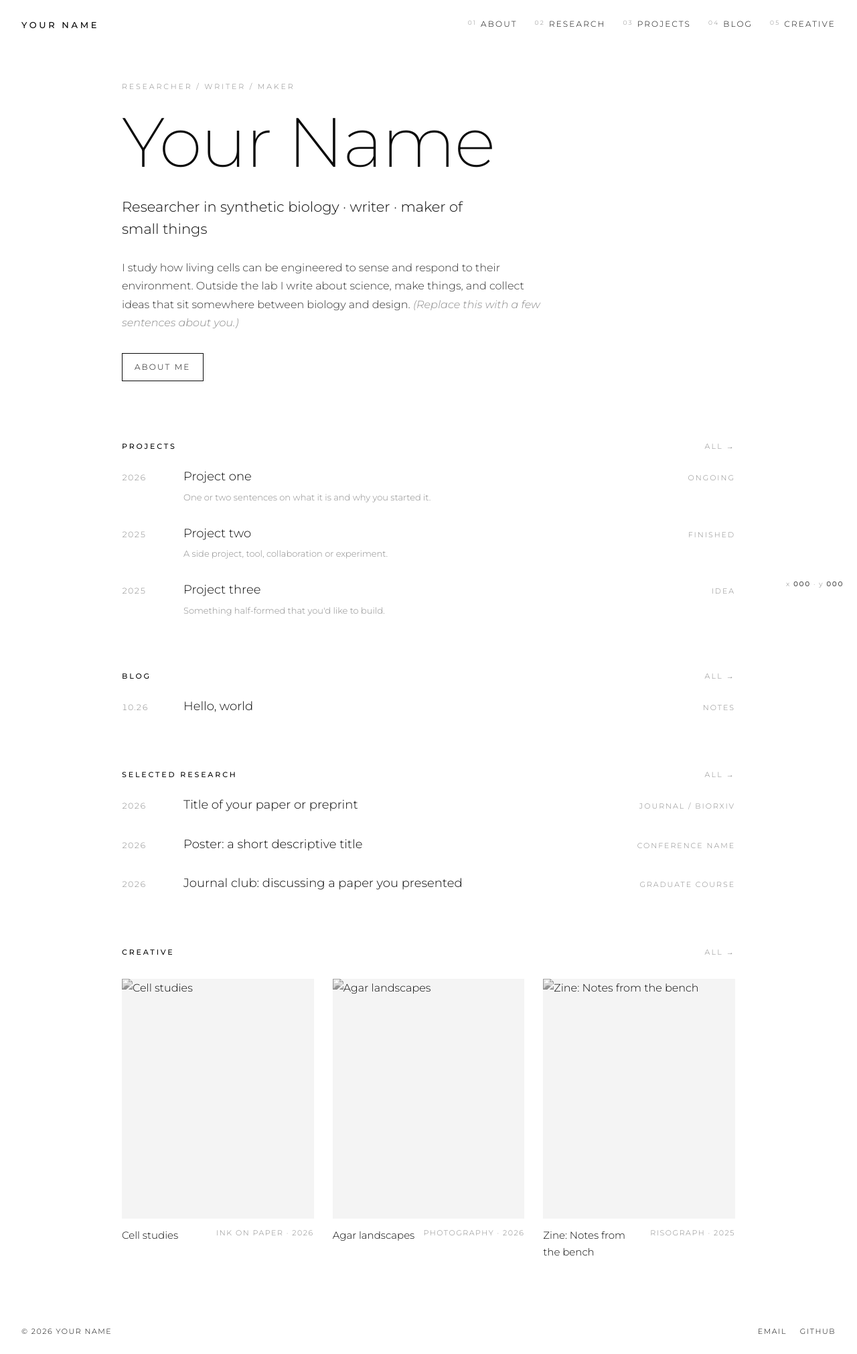
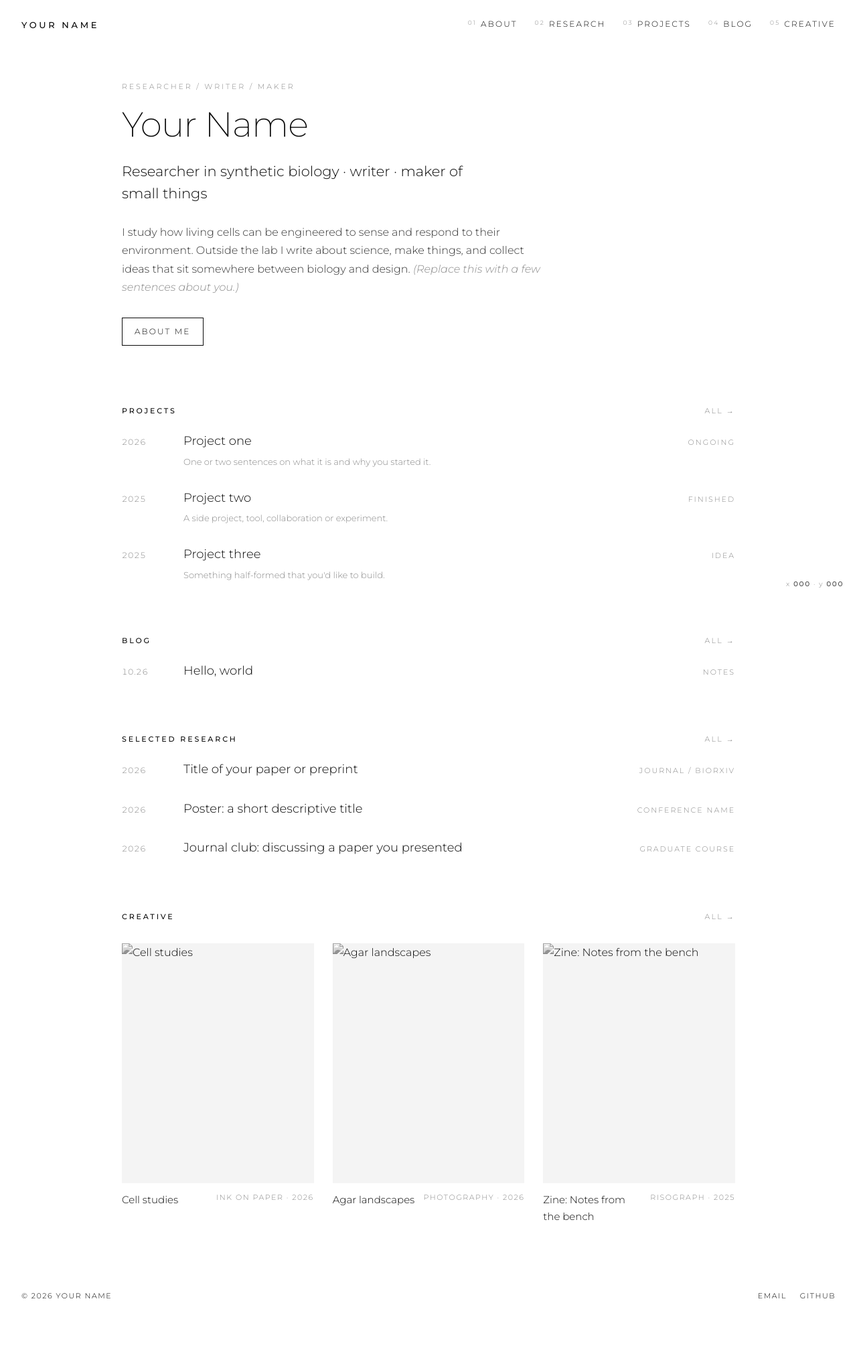
Before and after one commit to aairehtuele/arkana, a Jekyll site: the page built from index.html, in a window 1280 px wide. Shown: the whole page at 67% size. Built offline with Jekyll 4.4.1, drawn with Linux system fonts in a browser that asks for light colours; after the commit the page ends 1968 px from its top, so only the background shows below that.

Commit message:
Make homepage name smaller
Co-Authored-By: Claude Sonnet 5.5 <noreply@anthropic.com>
Claude-Session: https://claude.ai/code/session_01E3YP7n9mE67b5s3xPeZ3x9

```diff
--- a/assets/css/style.css
+++ b/assets/css/style.css
@@ -103,7 +103,7 @@ main {
 }
 .display {
   font-weight: 200;
-  font-size: clamp(44px, 9vw, 104px);
+  font-size: clamp(30px, 5vw, 52px);
   line-height: 1.02;
   letter-spacing: -.02em;
   margin-bottom: 28px;
```
